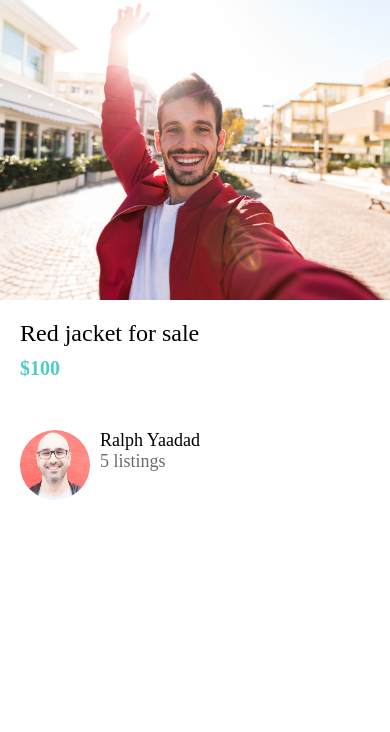
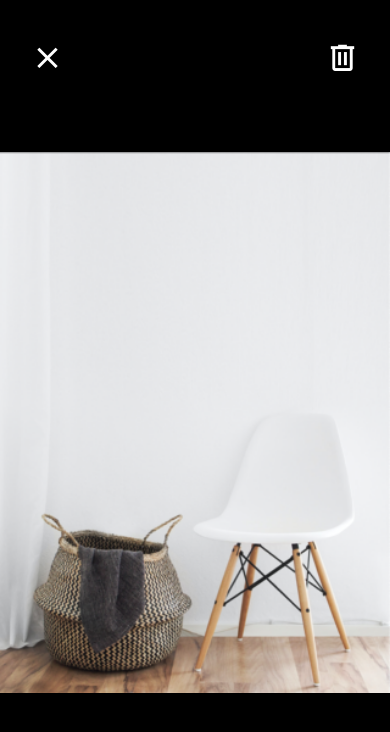
Before and after one commit to StryderJermaine/DoneWithIt, a React Native app: screen / in a window 390 px wide. Shown: the top 732 px of the page. Built offline with nearby package versions, Linux system fonts and the light colour scheme.

Commit message:
Added Material icons to ViewImageScreen

```diff
--- a/App.js
+++ b/App.js
@@ -35,7 +35,7 @@
     //       title="Red jacket for sale"
     //       image={require("./app/assets/jacket.jpg")}/>
     // </View>
-   <ListingDetailsScteen />
+   <ViewImageScreen />
   );
 }
 
--- a/app/screens/ViewImageScreen.js
+++ b/app/screens/ViewImageScreen.js
@@ -1,5 +1,6 @@
 import React from 'react';
 import { Image, StyleSheet, View } from 'react-native';
+import { MaterialCommunityIcons } from '@expo/vector-icons';
 
 import colors from '../config/colors'
 
@@ -7,8 +8,12 @@
     return (
         <View style={styles.container}>
 
-            <View style={styles.closeIcon}></View>
-            <View style={styles.deleteIcon}></View>
+            <View style={styles.closeIcon}>
+                <MaterialCommunityIcons name='close' color='white' size={35} />
+            </View>
+            <View style={styles.deleteIcon}>
+            <MaterialCommunityIcons name='trash-can-outline' color='white' size={35} />
+            </View>
 
             <Image style={styles.image}
                     resizeMode='contain'
@@ -20,9 +25,6 @@
 
 const styles = StyleSheet.create({
     closeIcon: {
-        width: 50,
-        height: 50,
-        backgroundColor: colors.primary,
         position: "absolute",
         top: 40,
         left: 30
@@ -32,9 +34,6 @@
         flex: 1
     },
     deleteIcon: {
-        width: 50,
-        height: 50,
-        backgroundColor: colors.secondary,
         position: "absolute",
         top: 40,
         right: 30
```
